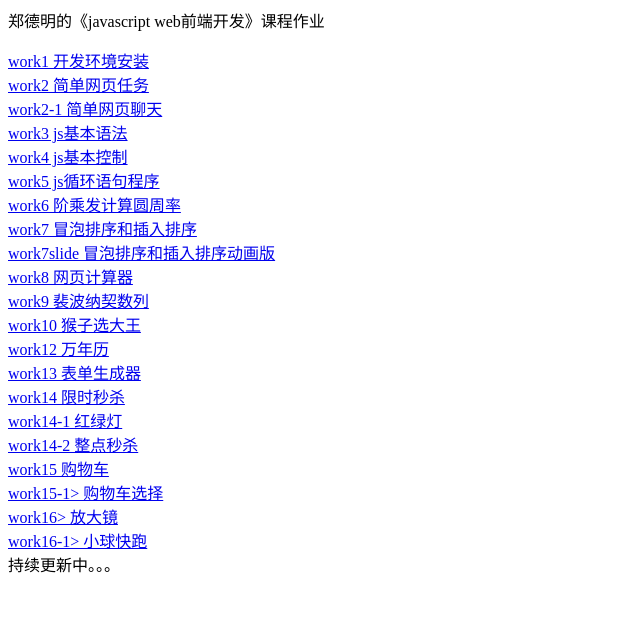
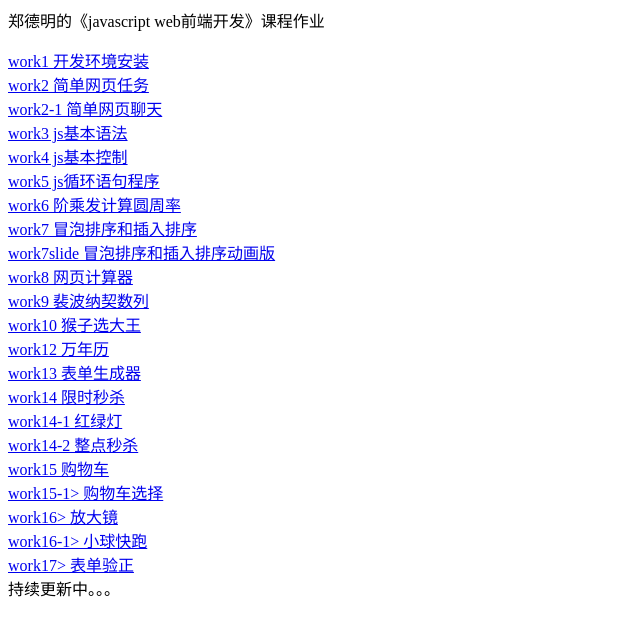
Before and after one commit to xiaomingxi/jswork, a website: page index.html in a window 1280 px wide. Shown: the whole page, without its empty margins (0-640 px from the left). Drawn offline with Linux system fonts and the light colour scheme.

Commit message:
Update index.html

```diff
--- a/index.html
+++ b/index.html
@@ -27,6 +27,7 @@
           <a href="work15/index1.html">work15-1> 购物车选择</a><br>
           <a href="work16/index.html">work16> 放大镜</a><br>
           <a href="work16/index1.html">work16-1> 小球快跑</a><br>
-          持续更新中。。。
+          <a href="work17/index.html">work17> 表单验正</a><br>
+持续更新中。。。
       </body>
 </html>
```
